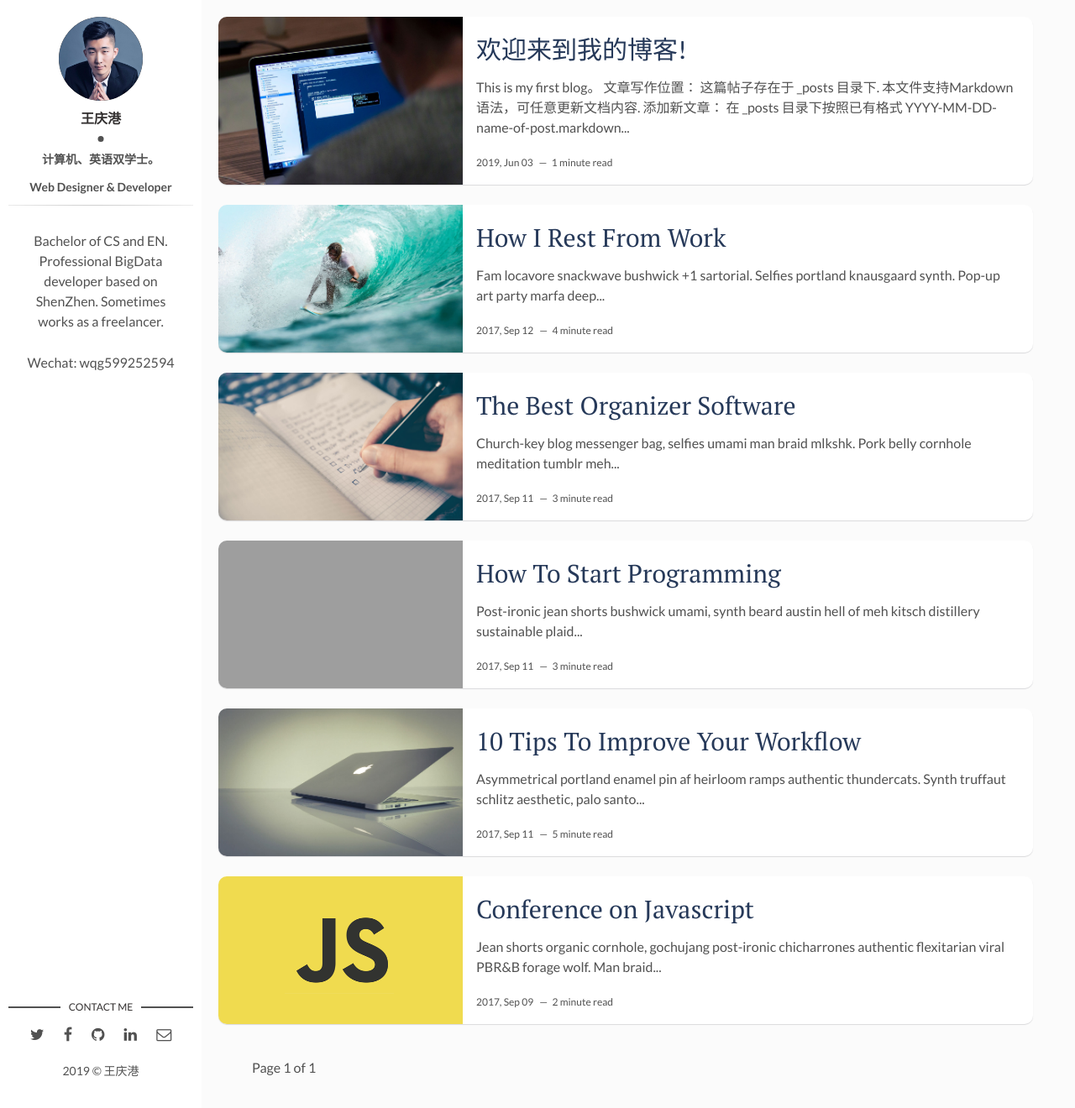
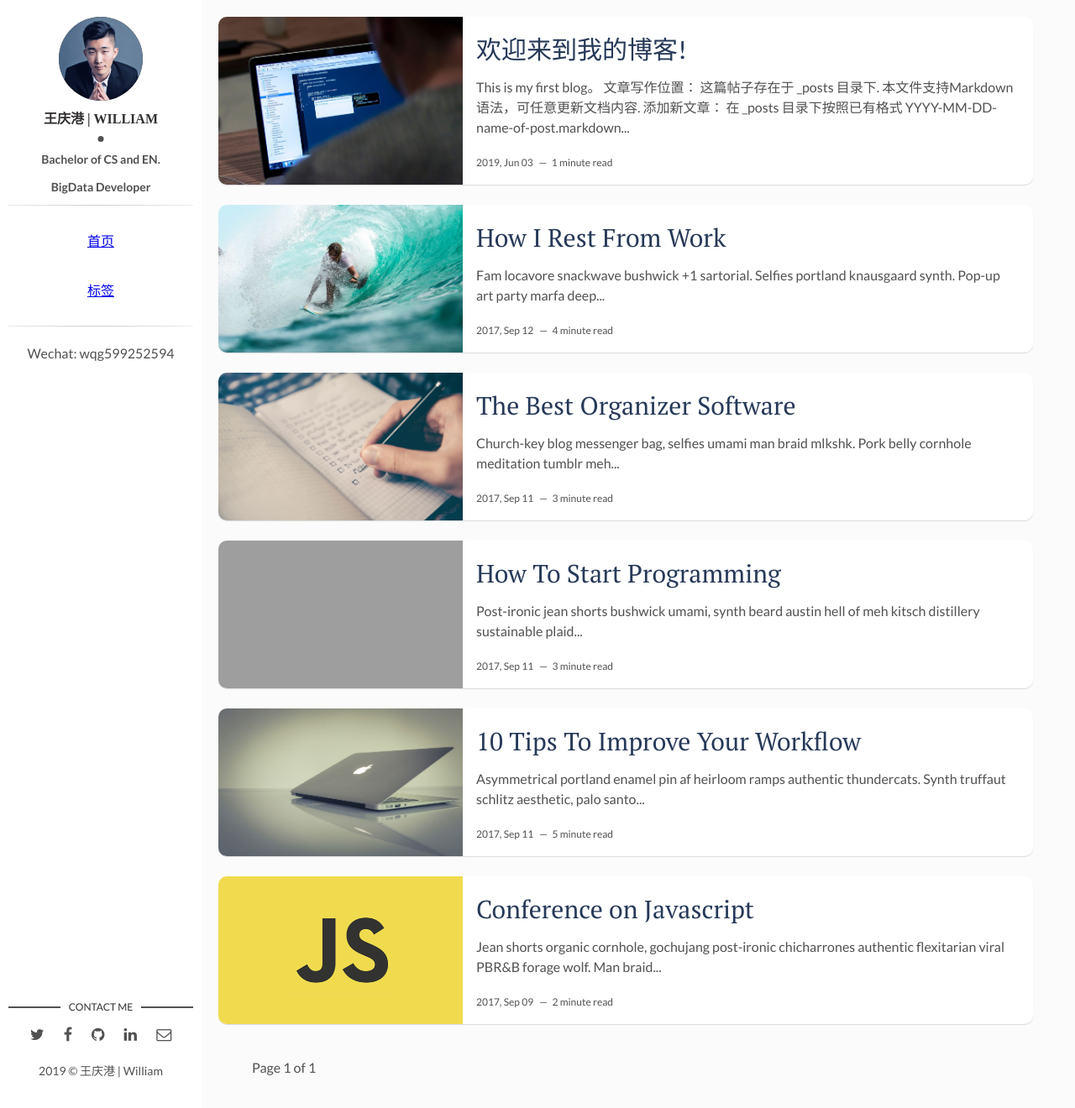
Before and after one commit to wangqinggang/wangqinggang.github.io, a Jekyll site: the page built from index.html, in a window 1280 px wide and 1320 px high. Shown: the whole window at 84% size. Built offline with Jekyll 4.4.1, drawn with Linux system fonts in a browser that asks for light colours; the list of posts is cut into pages by our own code; grey boxes are pictures that could not be loaded.

Commit message:
about me

```diff
--- a/_config.yml
+++ b/_config.yml
@@ -9,9 +9,9 @@ url: "" # the base hostname & protocol for your site, e.g. http://example.com
 site-twitter: #if your site has a twitter account, enter it here
 
 # Author Settings
-author: 王庆港 # add your name
+author: 王庆港 | William # add your name
 author-img: william.jpg # add your photo
-about-author: 计算机、英语双学士。 # add description
+about-author: Bachelor of CS and EN.  # add description
 social-twitter: wangqinggang1 # add your Twitter handle
 social-facebook: wangqinggang # add your Facebook handle
 social-github: wangqinggang # add your Github handle
--- a/_includes/aboutme.html
+++ b/_includes/aboutme.html
@@ -6,14 +6,18 @@
       <div class="author-name">{{site.author}}</div>
       <h2 style="text-align: center; margin-top: 0;font-size: 14px;font-weight: bold;">{{site.about-author}}</h2>
 
-      <h2 style="text-align: center; margin-top: 0;font-size: 14px;font-weight: bold;">Web Designer &amp; Developer</h2>
+      <h2 style="text-align: center; margin-top: 0;font-size: 14px;font-weight: bold;">BigData Developer</h2>
 
       <hr style="border: none;height: 1px; width: 100%;background: url(assets/img/hr1.png) no-repeat center center;margin-top: 10px;margin-bottom: 10px; margin-bottom: 20px;">
 
       <div style="padding: 10px;padding-top: 10px;margin-bottom: 5px;">
-        <p>Bachelor of CS and EN. Professional BigData developer based on ShenZhen. Sometimes works as a freelancer.</p>
+        <p><a href="https://wangqinggang.github.io/">首页</a></p>
+      </div>
+      <div style="padding: 10px;padding-top: 10px;margin-bottom: 5px;">
+        <p><a href="https://wangqinggang.github.io/tags/">标签</a></p>
       </div>
 
+      <hr style="border: none;height: 1px; width: 100%;background: url(assets/img/hr1.png) no-repeat center center;margin-top: 10px;margin-bottom: 10px; margin-bottom: 20px;">
       <div>
           <p>Wechat: wqg599252594</p>
       </div>
```
